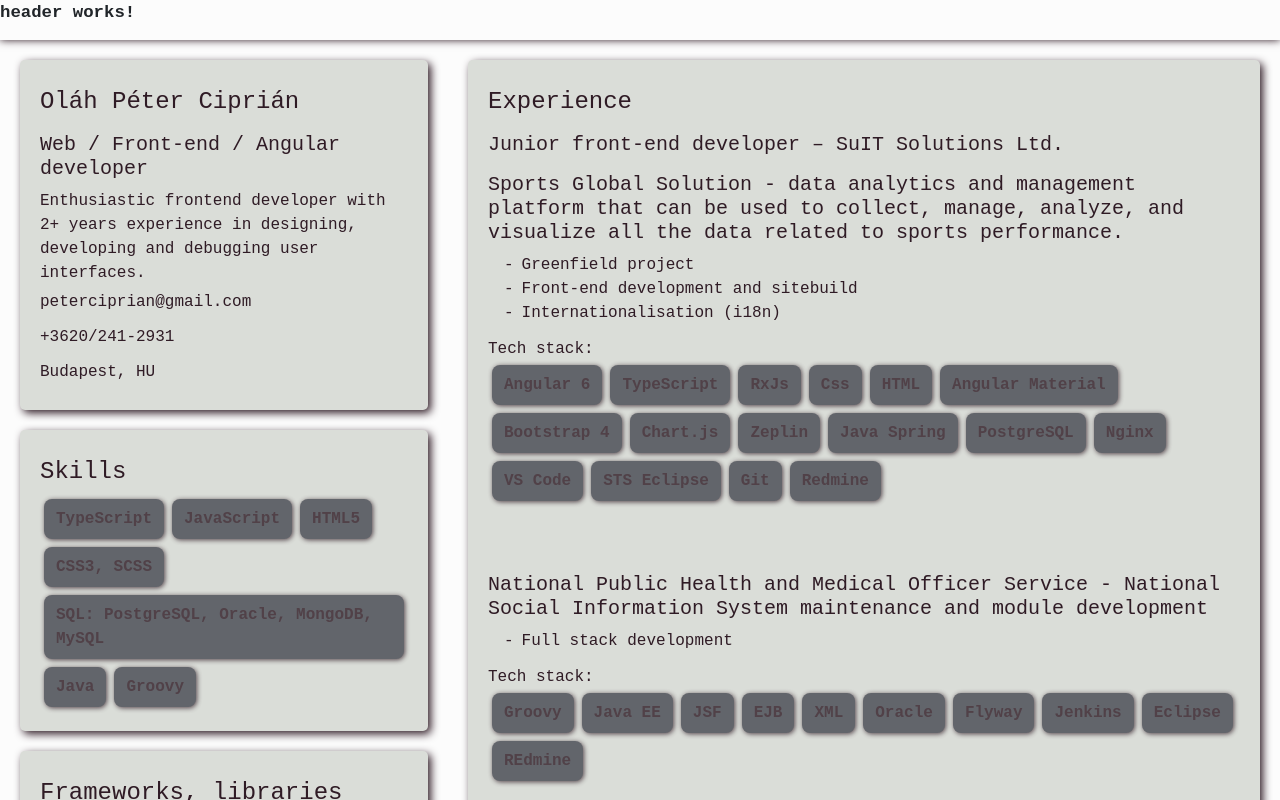
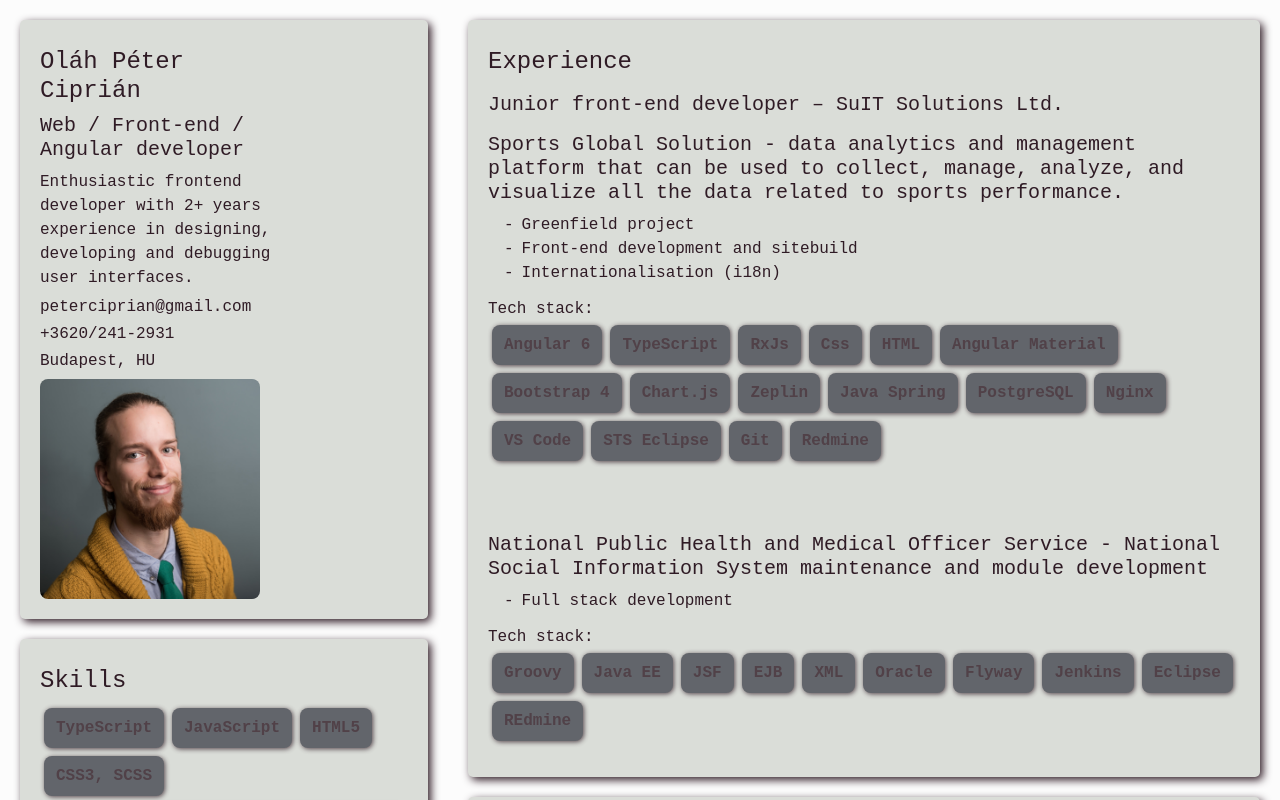
Before and after one commit to peterciprian/portfolio, an Angular app in the folder portfolio/: page /about in a window 1280 px wide. Shown: the top 800 px of the page. Built offline with nearby package versions, Linux system fonts and the light colour scheme.

Commit message:
about WIP

```diff
--- a/portfolio/src/app/about/about.component.html
+++ b/portfolio/src/app/about/about.component.html
@@ -1,12 +1,19 @@
 <div class="about">
   <section class="personal">
   <app-frame>
+    <div class="d-flex flex-row flex-wrap">
+      <div class="description">
       <h4>Oláh Péter Ciprián</h4>
         <h5>Web / Front-end / Angular developer</h5>
         <p>Enthusiastic frontend developer with 2+ years experience in designing, developing and debugging user interfaces.</p>
         <h6>peterciprian@gmail.com</h6>
         <h6>+3620/241-2931</h6>
         <h6>Budapest, HU</h6>
+      </div>
+      <div class="image">
+        <img src="assets/img/opc.jpg">
+      </div>
+    </div>
     <!-- <h5>Profession</h5>
     <ul>
       <li>Frontend web developer</li>
@@ -95,7 +102,9 @@
     </div>
     <br>
     <h5>Superpower</h5>
+    <div class="stack-container">
       <app-box>Can find a way home from anywhere</app-box>
+    </div>
   </app-frame>
   <app-frame>
     <h4>Further activites</h4>
--- a/portfolio/src/app/about/about.component.scss
+++ b/portfolio/src/app/about/about.component.scss
@@ -10,6 +10,22 @@
     width: 35vw;
     height: 100%;
     margin: 0, 10px;
+
+    .image {
+      width: 220px;
+      height: 220px;
+
+      img {
+        width: 100%;
+        height: 100%;
+        border-radius: 8px;
+        object-fit: cover;
+      }
+    }
+
+    .description {
+      width: 65%;
+    }
 
     .stack-container {
       display: flex;
--- a/portfolio/src/app/app.component.html
+++ b/portfolio/src/app/app.component.html
@@ -1,3 +1,3 @@
-<app-header></app-header>
+<!-- <app-header></app-header> -->
 <router-outlet></router-outlet>
-<app-footer></app-footer>
+<!-- <app-footer></app-footer> -->
```
Lines whose indentation alone changed are shown as unchanged.
